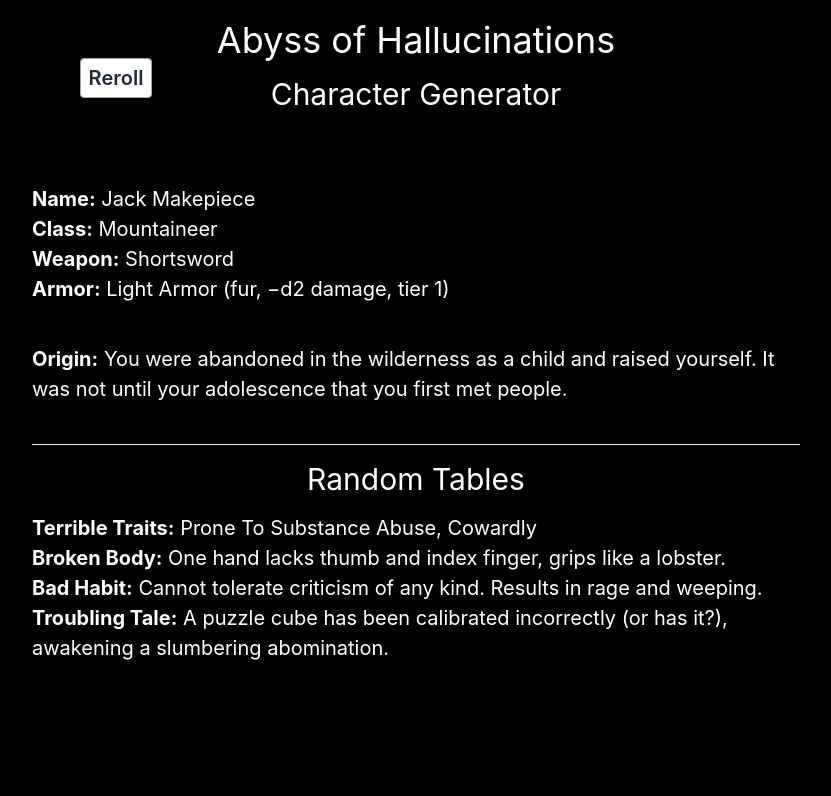
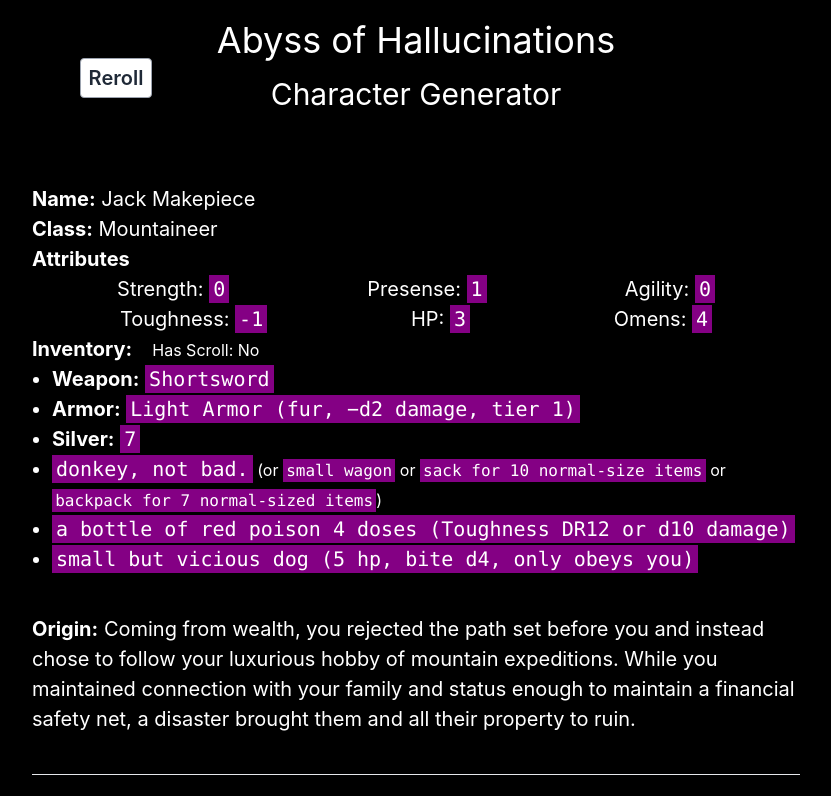
Before and after one commit to made-by-gare/aoh-character-generator, a React (Create React App) app: page / in a window 1280 px wide. Shown: the top 796 px of the page, without its empty margins (224-1055 px from the left). Built offline with nearby package versions, Linux system fonts and the light colour scheme.

Commit message:
add abilities and equipment

```diff
--- a/src/RandomClass.tsx
+++ b/src/RandomClass.tsx
@@ -1,12 +1,54 @@
+import { ReactElement } from "react";
+
 type ClassType = {
   name: string;
   weaponRoll?: (hasScroll: boolean) => number;
   armorRoll?: (hasScroll: boolean) => number;
   possibleOrigins?: string[];
+  getPresense: () => number;
+  getStrength: () => number;
+  getAgility: () => number;
+  getToughness: () => number;
+  getSilver: () => number;
+  getOmens: () => number;
+  getHP: () => number;
+
+  getClassAttributes?: () => ReactElement[];
+};
+
+const abilityPoints: { [key: number]: number } = {
+  1: -3,
+  2: -3,
+  3: -3,
+  4: -3,
+  5: -2,
+  6: -2,
+  7: -1,
+  8: -1,
+  9: 0,
+  10: 0,
+  11: 0,
+  12: 0,
+  13: 1,
+  14: 1,
+  15: 2,
+  16: 2,
+  17: 3,
+  18: 3,
+  19: 3,
+  20: 3,
 };
 
 const seeker: ClassType = {
   name: "Seeker of the Left Hand Path",
+  getStrength: () => abilityPoints[rollDice(6) + rollDice(6) + rollDice(6) - 2],
+  getPresense: () => abilityPoints[rollDice(6) + rollDice(6) + rollDice(6) + 2],
+  getAgility: () => abilityPoints[rollDice(6) + rollDice(6) + rollDice(6)],
+  getToughness: () => abilityPoints[rollDice(6) + rollDice(6) + rollDice(6)],
+  getSilver: () => rollDice(20),
+  getOmens: () => rollDice(4) + 1,
+  getHP: () => rollDice(4),
+
   possibleOrigins: [
     `Obsessed with reading, you alienated yourself from society in the pursuit of esoteric knowledge. Now society alienates you for your inability to communicate rationally.`,
     `Your parents kept you indoors during inclement weather but after your ferocious tantrums, the sky always seemed to clear. Villagers avoided you and whispered as you walked by.`,
@@ -19,6 +61,26 @@ const seeker: ClassType = {
 
 const mountaineer: ClassType = {
   name: "Mountaineer",
+
+  getStrength: () =>
+    abilityPoints[
+      rollDice(4) + rollDice(4) + rollDice(4) + rollDice(4) + rollDice(4)
+    ],
+  getPresense: () =>
+    abilityPoints[
+      rollDice(4) + rollDice(4) + rollDice(4) + rollDice(4) + rollDice(4)
+    ],
+  getAgility: () =>
+    abilityPoints[
+      rollDice(4) + rollDice(4) + rollDice(4) + rollDice(4) + rollDice(4)
+    ],
+  getToughness: () =>
+    abilityPoints[
+      rollDice(4) + rollDice(4) + rollDice(4) + rollDice(4) + rollDice(4)
+    ],
+  getSilver: () => rollDice(10),
+  getOmens: () => rollDice(4),
+  getHP: () => rollDice(6),
   possibleOrigins: [
     `You were abandoned in the wilderness as a child and raised yourself. It was not until your adolescence that you first met people.`,
     `Coming from wealth, you rejected the path set before you and instead chose to follow your luxurious hobby of mountain expeditions. While you maintained connection with your family and status enough to maintain a financial safety net, a disaster brought them and all their property to ruin.`,
@@ -27,8 +89,30 @@ const mountaineer: ClassType = {
   ],
 };
 
+const panParts = ["Tail", "Horns", "Legs", "Head"];
+
+const panAnimals = ["Taurus", "Ass", "Sheep", "Muskox", "Antelope", "Goat"];
+
 const offspring: ClassType = {
   name: "Offspring of Pan",
+  getStrength: () => abilityPoints[rollDice(6) + rollDice(6) + rollDice(6)],
+  getPresense: () => abilityPoints[rollDice(6) + rollDice(6) + rollDice(6) + 2],
+  getAgility: () => abilityPoints[rollDice(6) + rollDice(6) + rollDice(6)],
+  getToughness: () =>
+    abilityPoints[rollDice(6) + rollDice(6) + rollDice(6) - 2],
+  getSilver: () => rollDice(10),
+  getOmens: () => rollDice(4),
+  getHP: () => rollDice(8),
+  getClassAttributes: () => {
+    const animal = panAnimals[Math.floor(Math.random() * panAnimals.length)];
+    const part = panParts[Math.floor(Math.random() * panParts.length)];
+
+    return [
+      <>
+        <code>{part}</code> of <code>{animal}</code>
+      </>,
+    ];
+  },
   possibleOrigins: [
     `Mocked by the human children, you left home early with hate in your heart for the lesser species.`,
     `Having made every attempt to hide the resemblance to your father, you will cower in shame no longer.`,
@@ -41,6 +125,14 @@ const offspring: ClassType = {
 
 const alchemist: ClassType = {
   name: "Alchemist",
+  getStrength: () => abilityPoints[rollDice(4) + rollDice(4) + rollDice(4)],
+  getPresense: () =>
+    abilityPoints[rollDice(4) + rollDice(4) + rollDice(4) + rollDice(4) + 4],
+  getAgility: () => abilityPoints[rollDice(6) + rollDice(6) + rollDice(6)],
+  getToughness: () => abilityPoints[rollDice(6) + rollDice(6) + rollDice(6)],
+  getSilver: () => rollDice(666),
+  getOmens: () => rollDice(4) + rollDice(4),
+  getHP: () => rollDice(4),
   possibleOrigins: [
     `Having spent your best years apprenticing with a master moron, you learned little to nothing except from stolen books and your own blasphemous experiments.`,
     `Those of culture and those below it found your eccentricities equally as repulsive and blasphemous; arrested on charges of consorting with devils, you escaped by poisoning the water supply of the whole simple-minded city, leaving you unattended for the weeks you needed to tunnel your way out of your cell.`,
@@ -65,6 +157,126 @@ const weapons: { [key: number]: string } = {
   9: `Crossbow`,
   10: `Zweihänder`,
 };
+
+const uncleanScrolls = [
+  "Palms Open the Southern Gate",
+  "Tongue of Eris",
+  "Te-le-kin-esis",
+  "Lucy-fires Levitation",
+  "Daemon of Capillaries",
+  "Nine Violet Signs Unknot the Storm",
+  "Metzhuotl Blind Your Eye",
+  "Foul Psychompomp",
+  "Eyelid Blinds the Mind",
+  "Death",
+];
+
+const sacredScrolls = [
+  "Grace Of A Dead Saint",
+  "Grace For A Sinner",
+  "Whispers Pass The Gate",
+  "Aegis Of Sorrow",
+  "Unmet Fate",
+  "Bestial Speech",
+  "False Dawn/Night’S Chariot",
+  "Hermetic Step",
+  "Roskoe’S Consuming Glare",
+  "Enochian Syntax",
+];
+
+const allScrolls = new Set([...uncleanScrolls, ...sacredScrolls]);
+
+const itemPoolOne = [
+  null,
+  null,
+  <code>backpack for 7 normal-sized items</code>,
+  <code>sack for 10 normal-sized items</code>,
+  () => (
+    <>
+      <code>small wagon</code>
+      <small>
+        {" "}
+        (or <code>sack for 10 normal-size items</code> or{" "}
+        <code>backpack for 7 normal-sized items</code>){" "}
+      </small>
+    </>
+  ),
+  () => (
+    <>
+      <code>donkey, not bad.</code>
+      <small>
+        {" "}
+        (or <code>small wagon</code> or{" "}
+        <code>sack for 10 normal-size items</code> or{" "}
+        <code>backpack for 7 normal-sized items</code>)
+      </small>
+    </>
+  ),
+];
+
+const itemPoolTwo = [
+  <code>rope 30 feet</code>,
+  (presence: number) => <code>{presence + 4} torches</code>,
+  (presence: number) => <code>lantern with oil for {presence + 6} hours</code>,
+  <code>magnesium strip</code>,
+  () => (
+    <code>
+      Unclean Scroll:{" "}
+      {uncleanScrolls[Math.floor(Math.random() * uncleanScrolls.length)]}
+    </code>
+  ),
+  <code>sharp needle</code>,
+  (presence: number) => (
+    <code>
+      medicine chest {presence + 4} uses (stops bleeding/infection and heals d6
+      HP)
+    </code>
+  ),
+  <code>metal file and lockpicks</code>,
+  <code>bear trap (Presence DR14 to spot, d8 damage)</code>,
+  <code>bomb (sealed bottle, d10 damage)</code>,
+  () => (
+    <code>
+      a bottle of red poison {rollDice(4)} doses (Toughness DR12 or d10 damage)
+    </code>
+  ),
+  <code>silver crucifix</code>,
+];
+
+const itemPoolThree = [
+  () => (
+    <code>
+      life elixir {rollDice(4)} doses (heals d6 hp and removes infection)
+    </code>
+  ),
+  () => (
+    <code>
+      Sacred Scroll:{" "}
+      {sacredScrolls[Math.floor(Math.random() * sacredScrolls.length)]}
+    </code>
+  ),
+  () => (
+    <code>
+      small but vicious dog ({rollDice(6) + 2} hp, bite d4, only obeys you)
+    </code>
+  ),
+  () => (
+    <code>
+      {rollDice(4)} monkeys that ignore but love you ({rollDice(4) + 2} hp,
+      punch/bite d4)
+    </code>
+  ),
+  <code>exquisite perfume worth 25s</code>,
+  <code>toolbox 10 nails, tongs, hammer, small saw and drill</code>,
+  <code>heavy chain 15 feet</code>,
+  <code>grappling hook</code>,
+  <code>
+    shield (-1 hp damage or have the shield break to ignore one attack)
+  </code>,
+  <code>crowbar (d4 damage)</code>,
+  <code>lard (may function as 5 meals in a pinch)</code>,
+  <code>tent</code>,
+];
 
 const lightArmors = ["fur", "padded cloth", "leather"];
 const mediumArmors = ["scale", "mail"];
@@ -100,6 +312,33 @@ export const RandomClass = () => {
   const c = classTypes[Math.floor(Math.random() * classTypes.length)];
 
   let hasScroll = false;
+  const equipment = [];
+
+  const strength = c.getStrength();
+  const presense = c.getPresense();
+  const agility = c.getAgility();
+  const toughness = c.getToughness();
+  const silver = c.getSilver();
+  const omens = c.getOmens();
+  const hp = toughness + c.getHP();
+
+  const classAttributes = c.getClassAttributes ? c.getClassAttributes() : [];
+
+  equipment.push(itemPoolOne[Math.floor(Math.random() * itemPoolOne.length)]);
+  equipment.push(itemPoolTwo[Math.floor(Math.random() * itemPoolTwo.length)]);
+  equipment.push(
+    itemPoolThree[Math.floor(Math.random() * itemPoolThree.length)]
+  );
+
+  const evaledEquipment = equipment.filter(Boolean).map((e) => {
+    const val: any = typeof e === "function" ? e(presense) : e;
+
+    // This is jank...
+    if (allScrolls.has(val.props.children[2])) {
+      hasScroll = true;
+    }
+    return val;
+  });
 
   const weaponRoll = c.weaponRoll
     ? c.weaponRoll(hasScroll)
@@ -119,15 +358,59 @@ export const RandomClass = () => {
 
   return (
     <>
-      <p>
+      <div>
         <b>Class:</b> {c.name}
-      </p>
-      <p>
-        <b>Weapon:</b> {weapons[weaponRoll]}
-      </p>
-      <p>
-        <b>Armor:</b> {armor}
-      </p>
+        {classAttributes.map((a, i) => (
+          <div key={i} className="ms-5">
+            {a}
+          </div>
+        ))}
+      </div>
+
+      <b>Attributes</b>
+
+      <div className="mx-4 flex flex-row stretch justify-around">
+        <div>
+          Strength: <code>{strength}</code>
+        </div>
+        <div>
+          Presense: <code>{presense}</code>
+        </div>
+        <div>
+          Agility: <code>{agility}</code>
+        </div>
+      </div>
+      <div className="mx-4 flex flex-row stretch justify-around">
+        <div>
+          Toughness: <code>{toughness}</code>
+        </div>
+        <div>
+          HP: <code>{hp}</code>
+        </div>
+        <div>
+          Omens: <code>{omens}</code>
+        </div>
+      </div>
+      <div>
+        <b>Inventory:</b>
+        <small className="ms-5">Has Scroll: {hasScroll ? "Yes" : "No"}</small>
+        <ul className="list-disc">
+          <li className="ms-5">
+            <b>Weapon:</b> <code>{weapons[weaponRoll]}</code>
+          </li>
+          <li className="ms-5">
+            <b>Armor:</b> <code>{armor}</code>
+          </li>
+          <li className="ms-5">
+            <b>Silver:</b> <code>{silver}</code>
+          </li>
+          {evaledEquipment.map((e, i) => (
+            <li className="ms-5" key={i}>
+              {e}
+            </li>
+          ))}
+        </ul>
+      </div>
       {c.possibleOrigins && (
         <p className="mt-10">
           <b>Origin:</b>{" "}
--- a/src/index.css
+++ b/src/index.css
@@ -20,6 +20,12 @@
   }
 }
 
+code {
+  background-color: rgb(132, 0, 132);
+  color: white;
+  padding: 0.1em 0.2em;
+}
+
 body {
   margin: 0;
   margin-top: 20px;
```
